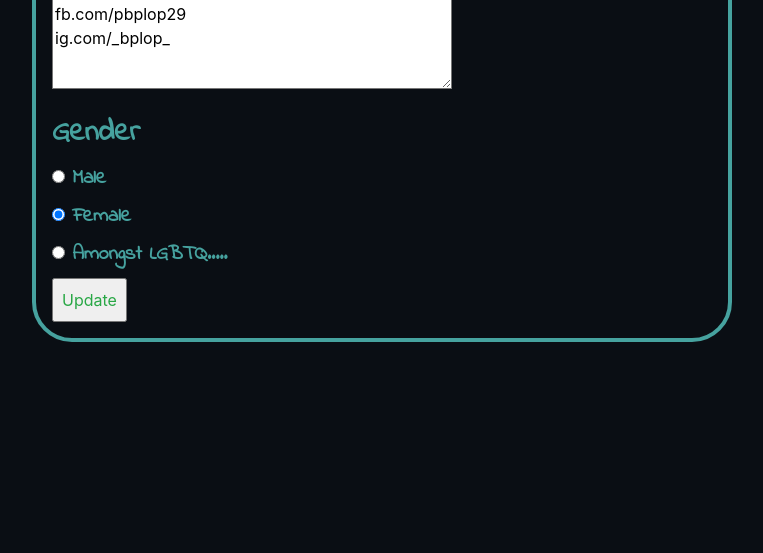
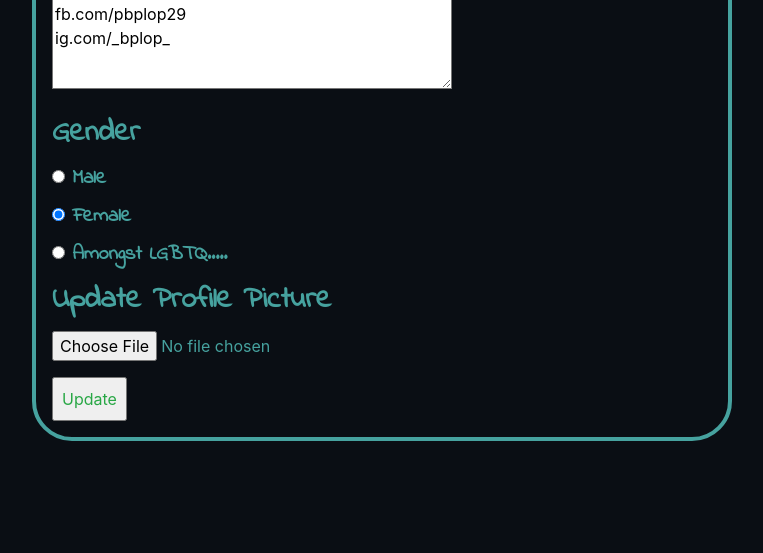
Before and after one commit to pbplop29/Foreign-Family-Website, a Flask app: page /security in a window 1280 px wide. Shown: the part 1112-1665 px from the top of the page, without its empty margins (258-1021 px from the left). Before the commit the page ends 1454 px from the top, so only its background shows below. Run offline with Flask 2, Linux system fonts and the light colour scheme; a user stored in the database is signed in; some libraries are stand-ins or nearby versions; some web fonts are replaced.

Commit message:
changed stuff regarding the profile picture changing system.

```diff
--- a/main/forms.py
+++ b/main/forms.py
@@ -5,6 +5,7 @@
 
 # --------------------- Imported the wtforms requirements -------------------- #
 from flask_wtf import FlaskForm, RecaptchaField
+from flask_wtf.file import FileField, FileAllowed
 from wtforms import StringField, PasswordField, SubmitField, BooleanField, Form, RadioField, SelectField, ValidationError, TextAreaField
 from wtforms.validators import DataRequired, Length, Email, EqualTo
 from wtforms.fields.html5 import DateField
@@ -161,6 +162,9 @@ class updateform(FlaskForm):
 
     gender = RadioField('Gender', choices= [('Male', 'Male'), ('Female', 'Female'), ('LGBTQ...', 'Amongst LGBTQ.....')])
 
+
+    profile_picture = FileField('Update Profile Picture', validators=[FileAllowed(['jpg', 'png'])])
+
     submit = SubmitField('Update')
 
 # ---------------------------------------------------------------------------- #
--- a/main/routes.py
+++ b/main/routes.py
@@ -38,8 +38,14 @@ from flask_login import current_user
 # ---------------------- Imported db from init, package ---------------------- #
 from main import db
 
+# ------------------------- Imported secrets token and os module for the profile_picture section below  ------------------------------------------------- #
+
+import secrets
+import os
+from PIL import Image
+
 # ---------------------------------------------------------------------------- #
-# ---------------------------------------------------------------------------- #
+
 
 
 #login required comes with a link in init file
@@ -165,6 +171,39 @@ def profile():
 # ---------------------------------------------------------------------------- #
 
 
+# ---------------------------------------------------------------------------- #
+
+# ----------------- making a function for the profile picture ---------------- #
+def save_profile_picture(form_profile_picture):
+    random_name_part = secrets.token_hex(8)
+    _, f_ext = os.path.splitext(form_profile_picture.filename)
+    randomized_name = random_name_part + f_ext
+    profile_picture_path = os.path.join(app.root_path, 'static/pp', randomized_name)
+
+
+    output_size = (200,200)
+
+    i = Image.open(form_profile_picture)
+    i.thumbnail(output_size)
+
+
+
+
+    i.save(profile_picture_path)
+    return randomized_name
+# ---------------------------------------------------------------------------- #
+# ---------------------------------------------------------------------------- #
+#So what we did here is write a function to provide a location for the image to be saved and also changed the name of the file to a randomized name so that the names never collide and we get no errors even if user upload images with same file name
+# random_name_part --> generated by the secrets token ,, 64digit name created
+# extension preserved by the os module that helped in seaparating our file name from its extensions
+# os again helped in joning the file name providing the directory for them to be saved
+# finally we returned the final randomized name so we can call it later on in the route below
+# ---------------------------------------------------------------------------- #
+#Later i imported PILLOW and resized the images before uploading them just to save space and make things faster
+# ---------------------------------------------------------------------------- #
+
+
+
 
 # --------------------- Change Account Details Page Route -------------------- #
 @app.route("/security", methods=['GET', 'POST'])
@@ -174,6 +213,14 @@ def security():
 
 
     if form.validate_on_submit():
+        if form.profile_picture.data:
+            profile_picture_file = save_profile_picture(form.profile_picture.data)
+            current_user.image_file = profile_picture_file
+
+            #if in case profie picture is updated ,, we cretae a instance called profile_picture_file and assign it to the value returned by the function we created above
+            # then we assign it to our database by redefining our image_file attribute of our class User in our db model
+
+
         current_user.username = form.username.data
         current_user.email = form.email.data
         current_user.fname = form.fname.data
--- a/main/static/main.css
+++ b/main/static/main.css
@@ -232,6 +232,14 @@ color:black;
     cursor:pointer;
 
 
+}
+
+.form-field-pp{
+    width:400px;
+    height:30px;
+    transition:0.1s;
+    background-color: #0A0E14;
+    color: #46A29F;
 }
     /* form  */
 .form1{
@@ -765,3 +773,59 @@ color : #66FCF1;
     font-family: 'Indie Flower';
     color: #EA5048;
 }
+
+.college-logo{
+
+    margin:2rem auto;
+    text-align: center;
+    animation: animate-logo 0.5s linear
+}
+
+
+@keyframes animate-logo
+{
+    0%
+    {
+        transform: rotate(-20deg);
+    }
+    10%
+    {
+        transform: rotate(20deg);
+    }
+    20%
+    {
+        transform: rotate(-15deg);
+    }
+    30%
+    {
+        transform: rotate(15deg);
+    }
+    40%
+    {
+        transform: rotate(-7deg);
+    }
+    50%
+    {
+        transform: rotate(7deg);
+    }
+    60%
+    {
+        transform: rotate(-5deg);
+    }
+    70%
+    {
+        transform: rotate(5deg);
+    }
+    80%
+    {
+        transform: rotate(-2deg);
+    }
+    90%
+    {
+        transform: rotate(2deg);
+    }
+    100%
+    {
+        transform: rotate(0deg);
+    }
+}
--- a/main/templates/formhelpers.html
+++ b/main/templates/formhelpers.html
@@ -96,3 +96,17 @@
 {% endmacro %}
 <!-- ----------------------------------------------------------------------- -->
 <!-- ----------------------------------------------------------------------- -->
+{% macro render_pp_field(field) %}
+<div >
+    <label for="{{ field.name }}" class="control-label">{{ field.label.text }}</label>
+    <div class>
+        {{ field(class_='form-field-pp', **kwargs)|safe }}
+
+        <ul class="ulx">
+            {% for error in field.errors %}
+            <li class="lix">{{ error }}</li>
+            {% endfor %}
+        </ul>
+    </div>
+</div>
+{% endmacro %}
--- a/main/templates/security.html
+++ b/main/templates/security.html
@@ -1,6 +1,6 @@
 <!-- --------------------------- LAYOUT EXTENDED --------------------------- -->
 {% extends "layout.html" %} {% block content %}
-{%from "formhelpers.html" import render_field%}
+
 <!-- ----------------------------------------------------------------------- -->
 <!-- ----------------------------------------------------------------------- -->
 
@@ -8,6 +8,8 @@
 <!-- ----------------------------------------------------------------------- -->
 <!--                                 IMPORTS                                 -->
 <!-- ----------------------------------------------------------------------- -->
+{%from "formhelpers.html" import render_field%}
+{%from "formhelpers.html" import render_pp_field%}
 {%from "formhelpers.html" import render_social_field%}
 {%from "formhelpers.html" import render_radio_field%}
 {%from "formhelpers.html" import render_recap%}
@@ -23,7 +25,9 @@
 
 
 <!-- ----------------------- FORM TO UPDATE ACCOUNT ------------------------ -->
-<form action="/security" method="POST" class='form2'>
+<form action="/security" method="POST" class='form2' enctype='multipart/form-data'>
+
+<!-- ------------------------- encoding type added because this helps in showing us the erros we get for the file field------------------------- -->
 
     {{form.csrf_token}}
     {{ form.hidden_tag() }}
@@ -48,6 +52,8 @@
 
     {{render_radio_field(form.gender) }}
 
+    {{ render_pp_field(form.profile_picture)}}
+
     {{form.submit (class="text-success p-2  ")}}
 
     </form>
```
Also changed, not shown: main/templates/about.html (+4 -0 lines), main/database.db, main/static/college-logo.png (added).
